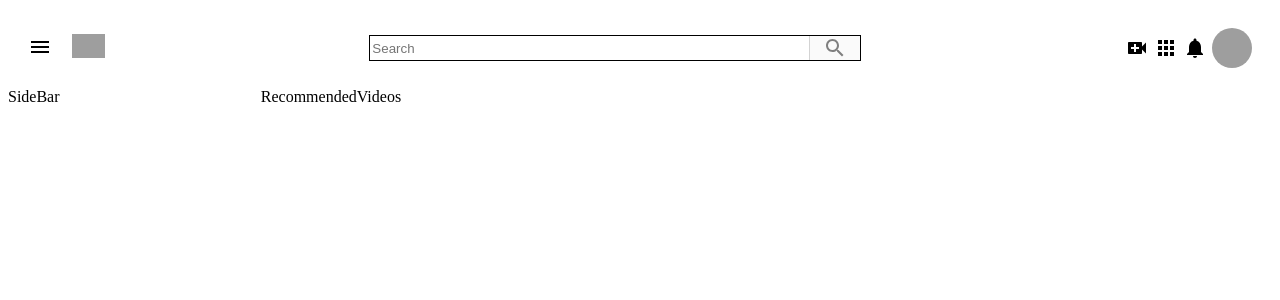
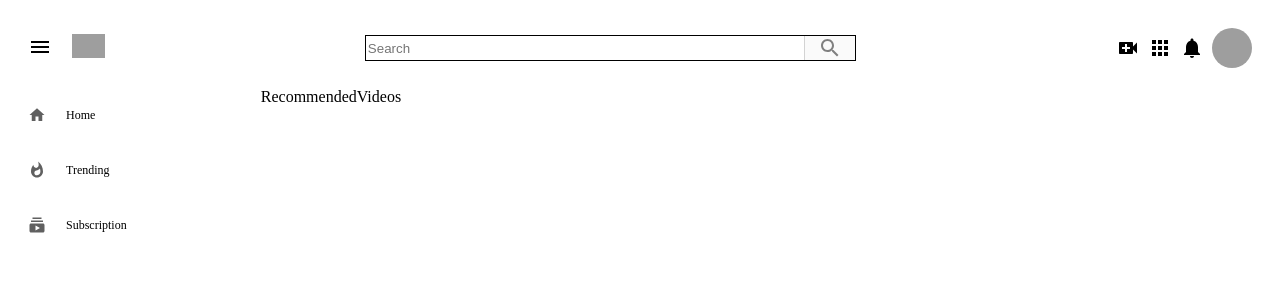
Before and after one commit to Biniambatu/youTube_Clone, a React (Create React App) app: page / in a window 1280 px wide. Shown: the top 300 px of the page. Built offline with nearby package versions, Linux system fonts and the light colour scheme; grey boxes are pictures that could not be loaded.

Commit message:
sidebar page

```diff
--- a/src/App.js
+++ b/src/App.js
@@ -11,7 +11,6 @@ function App() {
         <SideBar />
         <RecommendedVideos />
       </div>
-
     </div>
   );
 }
--- a/src/Header.css
+++ b/src/Header.css
@@ -20,7 +20,7 @@
     border: 1px solid black;
 }
 .header__icon {
-    margin-right: 5px;
+    margin-right: 8px;
 }
 .header__inputButton {
     width: 50px !important;
--- a/src/SideBar.js
+++ b/src/SideBar.js
@@ -1,9 +1,15 @@
 import React from 'react'
 import "./SideBar.css"
+import SideBarRow from './SideBarRow'
+import HomeIcon from '@mui/icons-material/Home';
+import WhatshotIcon from '@mui/icons-material/Whatshot';
+import SubscriptionsIcon from '@mui/icons-material/Subscriptions';
 const SideBar = () => {
   return (
     <div className='sidebar'>
-      SideBar
+      <SideBarRow Icon={HomeIcon} title='Home'/>
+      <SideBarRow Icon={WhatshotIcon} title='Trending'/>
+      <SideBarRow Icon={SubscriptionsIcon} title='Subscription'/>
     </div>
   )
 }
--- /dev/null
+++ b/src/SideBarRow.css
@@ -0,0 +1,27 @@
+.SideBarRow {
+    display: flex;
+    align-items: center;
+    padding: 10px 20px;
+}
+.sidebarrow__icon{
+    color: #606060;
+    font-size: large !important;
+
+}
+.sidebarrow__title{
+    flex: 1;
+    margin-left: 20px;
+    font-size: 12px;
+    font-weight: 500;
+}
+.SideBarRow:hover {
+    background-color: lightgray;
+    cursor: pointer;
+}
+.SideBarRow:hover > .sidebarrow__icon{
+    color: red;
+}
+
+.SideBarRow:hover > .sidebarrow__title{
+    font-weight: bold;
+}
--- /dev/null
+++ b/src/SideBarRow.js
@@ -0,0 +1,13 @@
+import React from 'react'
+import "./SideBarRow.css"
+const SideBarRow = ({title,Icon}) => {
+  return (
+    <div className='SideBarRow'>
+      <Icon className='sidebarrow__icon'/>
+      <h2 className='sidebarrow__title'>{title}</h2>
+    </div>
+
+  )
+}
+
+export default SideBarRow
```
